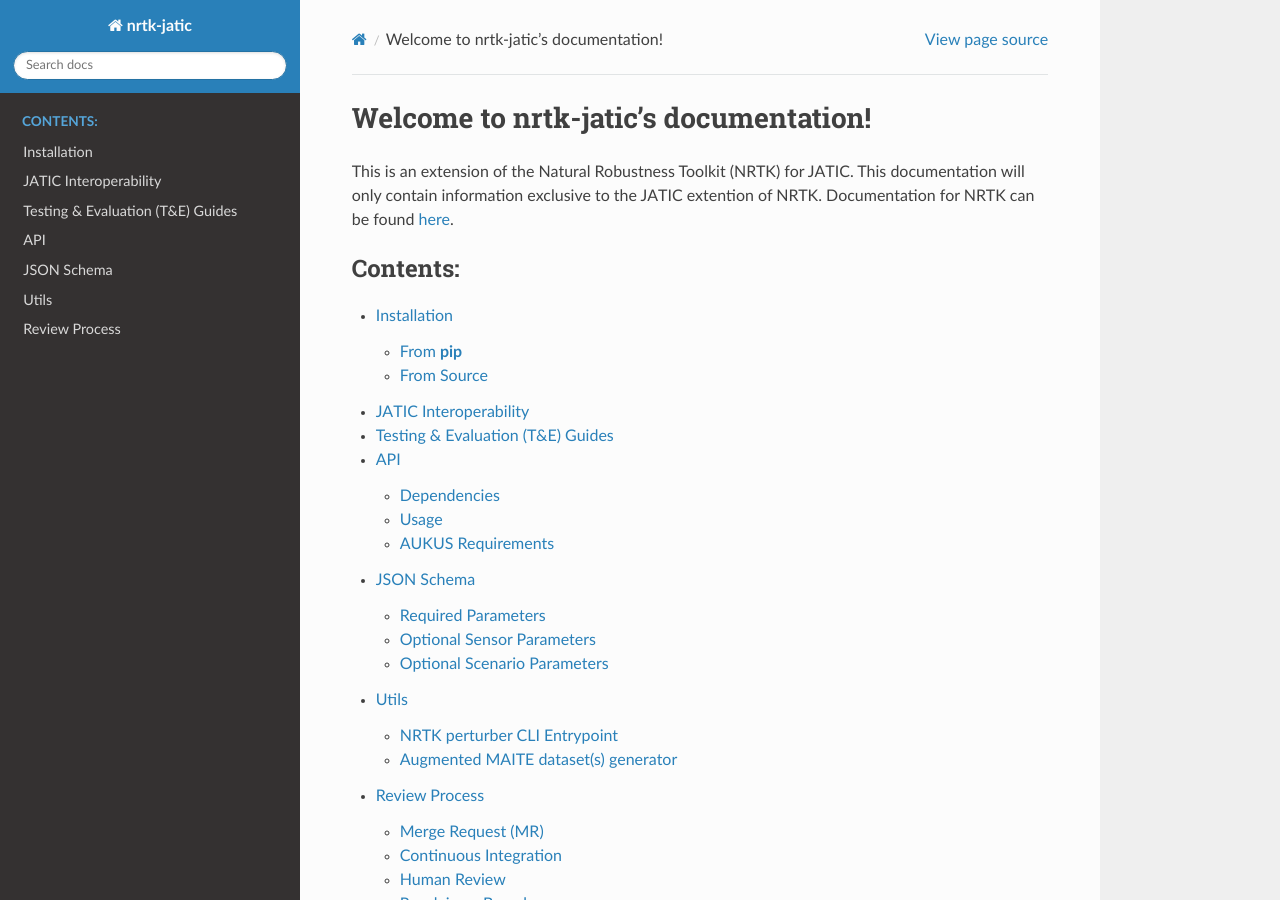
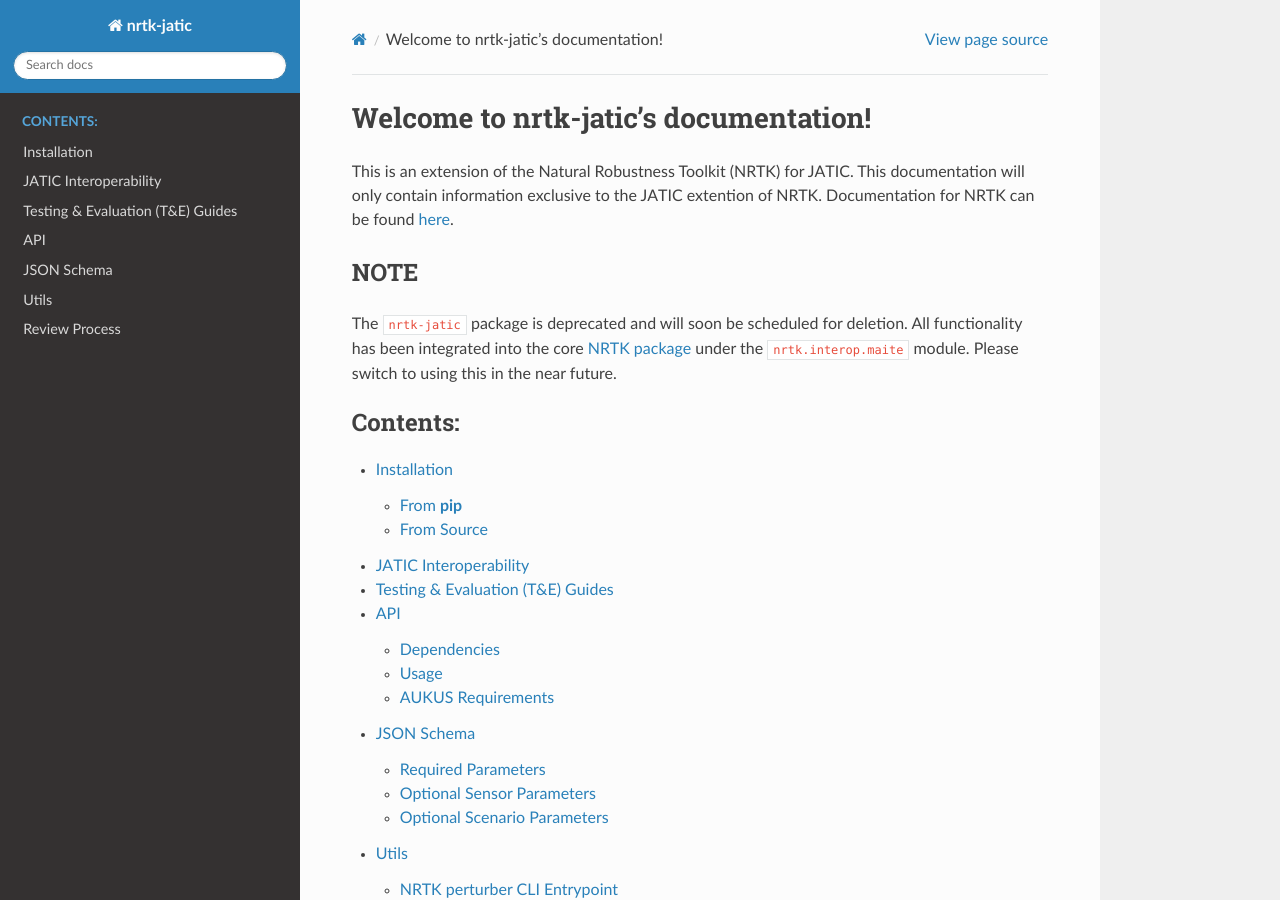
Before and after one commit to Kitware/nrtk-jatic, a Sphinx documentation site: the page built from docs/index.rst, in a window 1280 px wide and 900 px high. Built offline with Sphinx 7.4.7 and the Read the Docs theme 3.1.0, drawn with Linux system fonts in a browser that asks for light colours; pages that are not in the unit, such as notebooks, are missing from menus.

Commit message:
Add deprecation note to docs

```diff
--- a/docs/index.rst
+++ b/docs/index.rst
@@ -8,6 +8,13 @@
 This is an extension of the Natural Robustness Toolkit (NRTK) for JATIC. This documentation will only contain
 information exclusive to the JATIC extention of NRTK. Documentation for NRTK can be found
 `here <https://nrtk.readthedocs.io/en/latest/index.html>`_.
+
+NOTE
+----
+The ``nrtk-jatic`` package is deprecated and will soon be scheduled for deletion.
+All functionality has been integrated into the core `NRTK package <https://gitlab.jatic.net/jatic/kitware/nrtk>`_
+under the ``nrtk.interop.maite`` module.
+Please switch to using this in the near future.
 
 .. toctree::
    :maxdepth: 2
```
